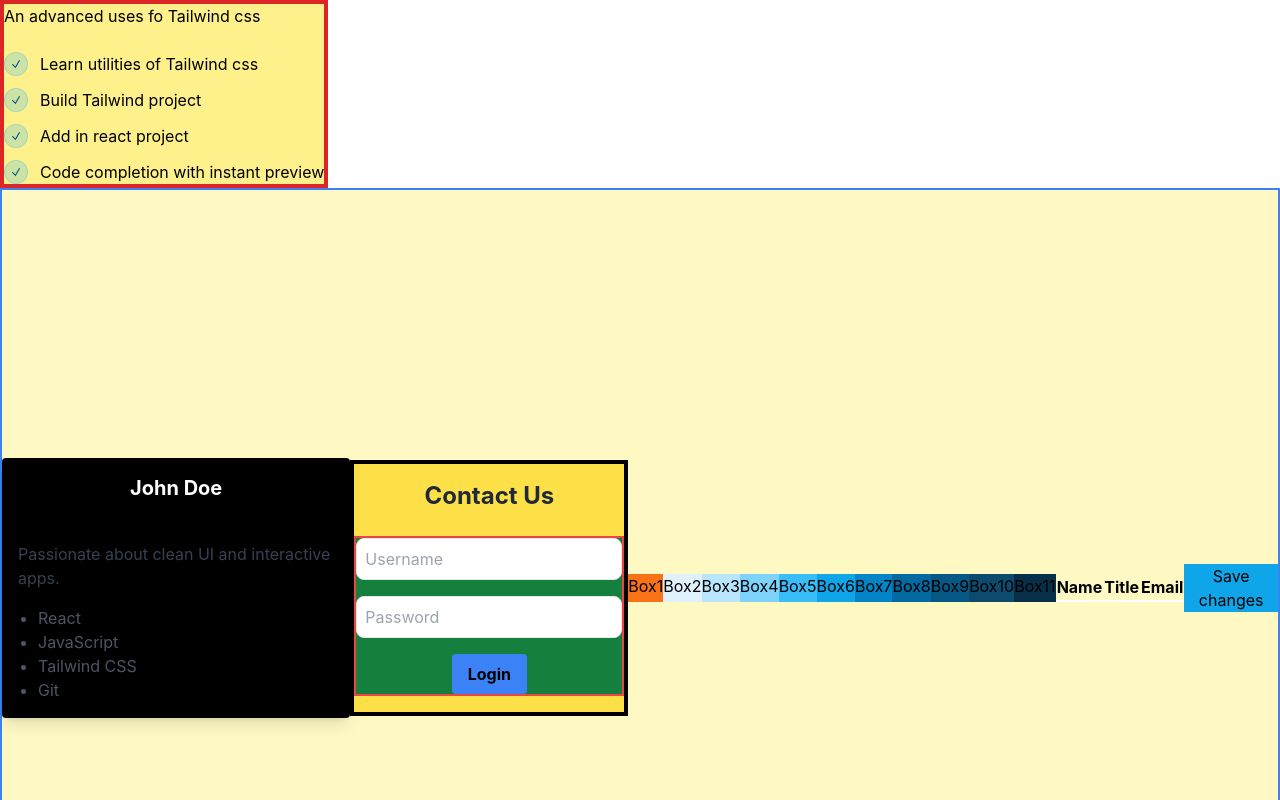
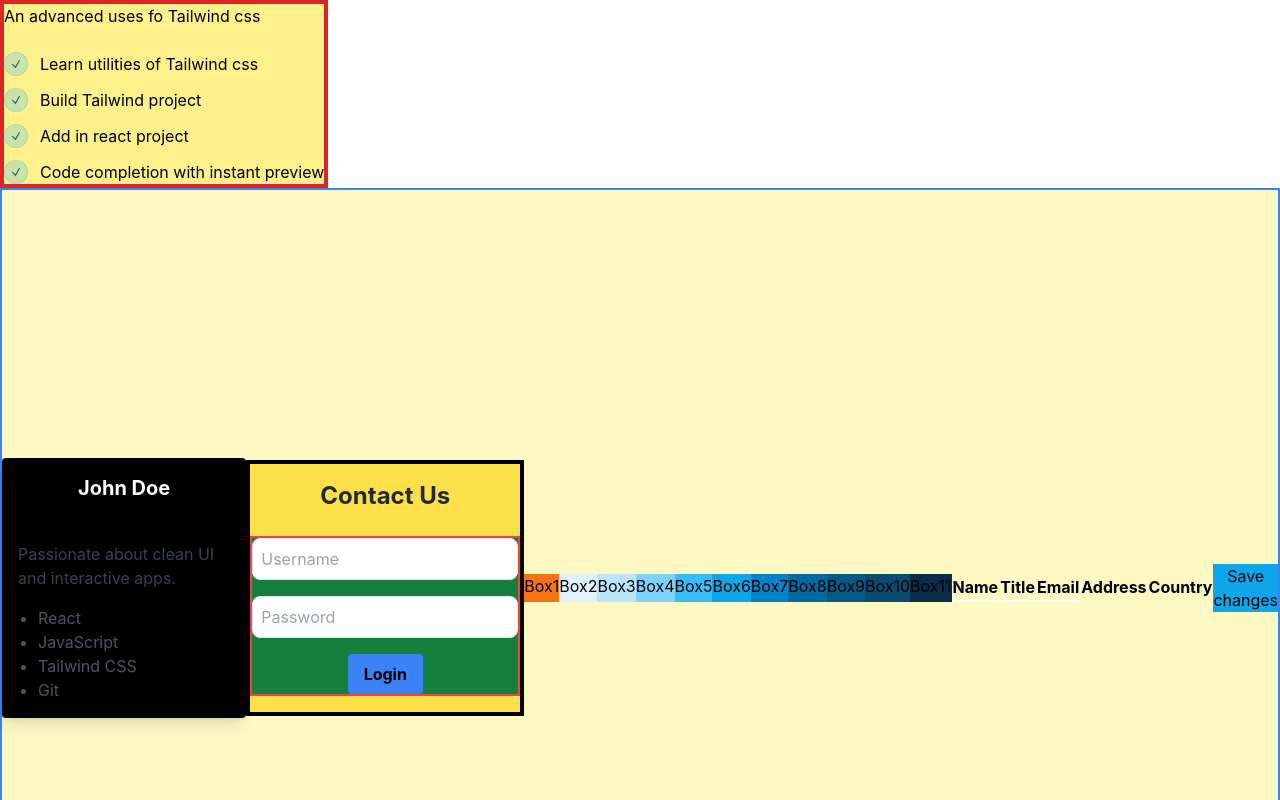
Before and after one commit to karan-maurya2/react-tailwind-smartapp, a React (Vite) app: page / in a window 1280 px wide. Shown: the top 800 px of the page. Built offline with nearby package versions, Linux system fonts and the light colour scheme.

Commit message:
code updated

```diff
--- a/src/components/FileFromTerminal.jsx
+++ b/src/components/FileFromTerminal.jsx
@@ -27,6 +27,8 @@ function calculation() {
         <th>Name</th>
         <th>Title</th>
         <th>Email</th>
+        <th>Address</th>
+        <th>Country</th>
       </tr>
     </thead>
     <tbody>
```
